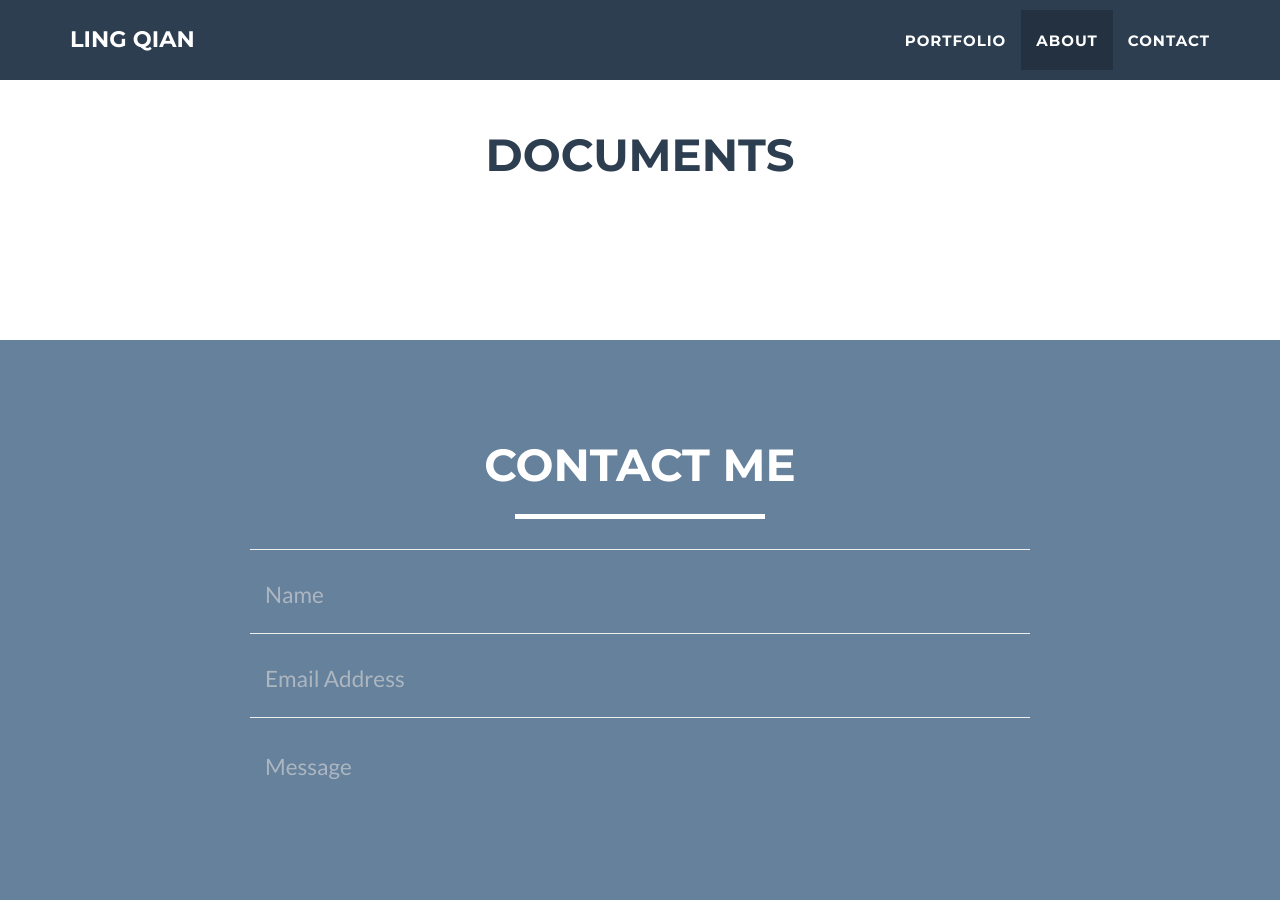
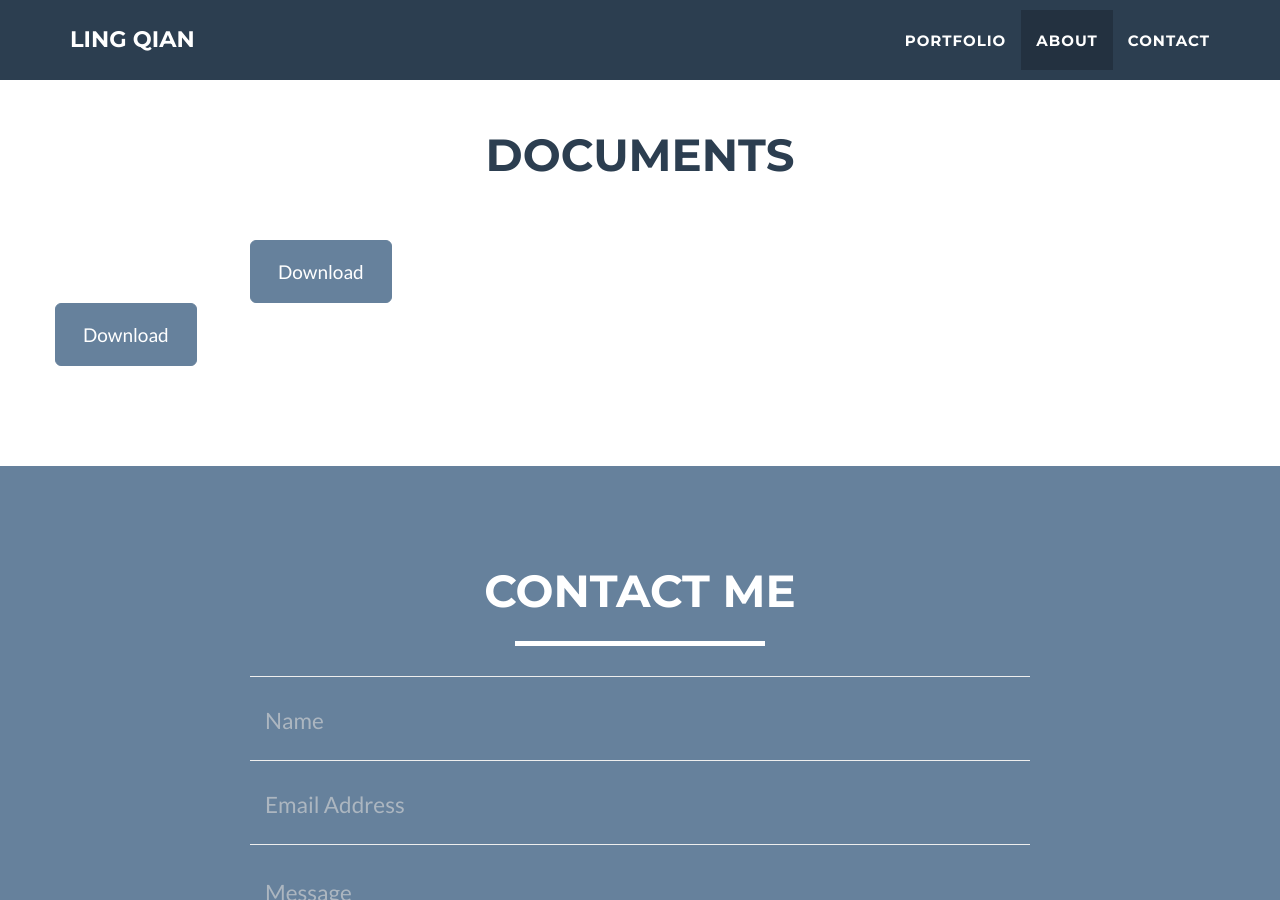
Before and after one commit to lingqiann/lingqiann.github.io, a Jekyll site: the page built from index.html, in a window 1280 px wide and 900 px high, scrolled down 1560 px. Built offline with Jekyll 4.4.1, drawn with Linux system fonts in a browser that asks for light colours.

Commit message:
update documents

```diff
--- a/_includes/documents.html
+++ b/_includes/documents.html
@@ -9,7 +9,12 @@
             </div>
         </div>
         <div class="row">
-
+            <div class='col-lg-offset-2'>
+                <button class="btn btn-success btn-lg">Download</button>
+            </div>
+            <div>
+                <button class="btn btn-success btn-lg">Download</button>
+            </div>
         </div>
     </div>
 </section>
```
